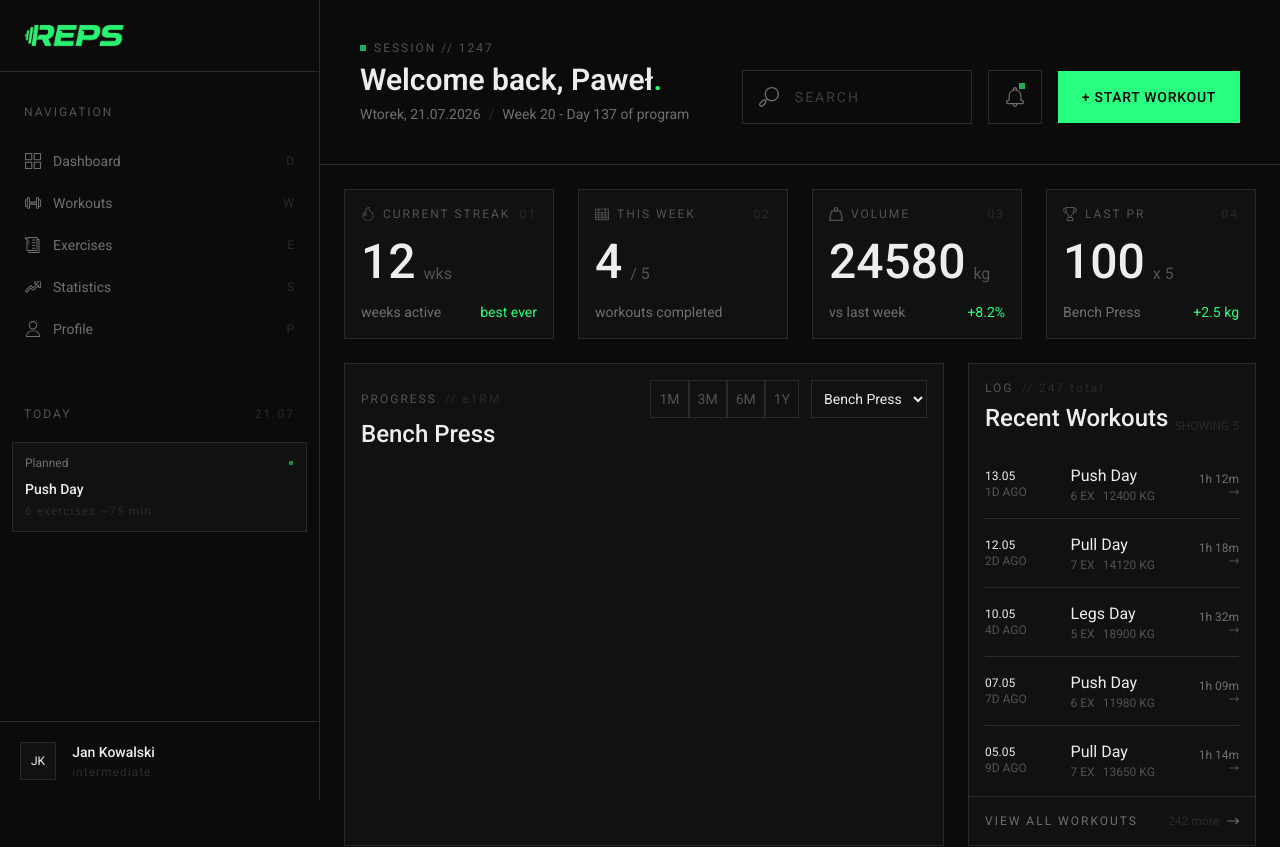
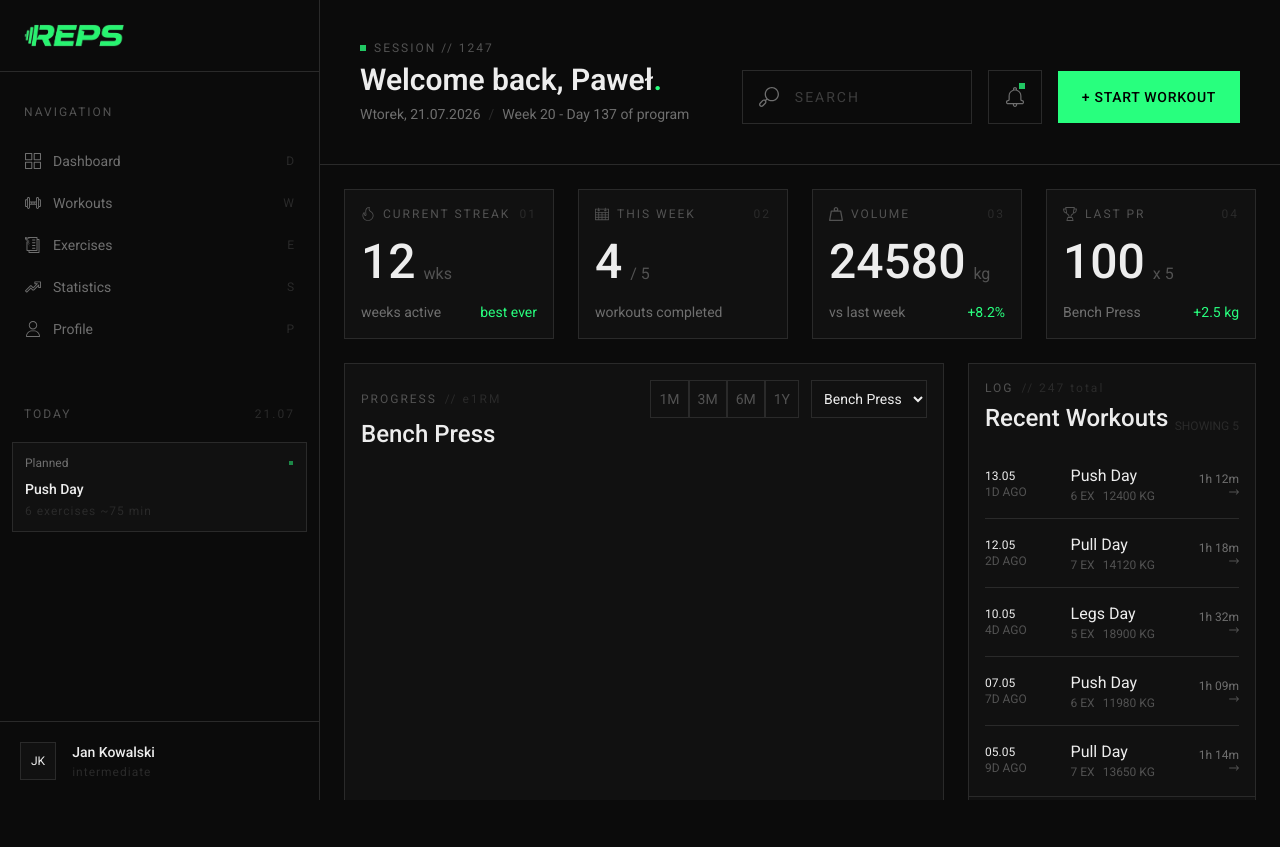
Before and after one commit to pawelwadon/Reps, a React (Vite) app: page / in a window 1280 px wide. Shown: the top 847 px of the page. After the commit the page ends 800 px from the top, so only its background shows below. Built offline with nearby package versions, Linux system fonts and the light colour scheme.

Commit message:
style:add scroll on Index page

```diff
--- a/pages/Index.tsx
+++ b/pages/Index.tsx
@@ -219,7 +219,7 @@ const PersonalRecords = () => {
 
 export default function Index() {
     return (
-        <section>
+        <section className="h-screen overflow-y-scroll scrollbar-thumb-grey-secondary">
             <TopHeader/>
             <div className="p-6">
                 <Statistics/>
```
